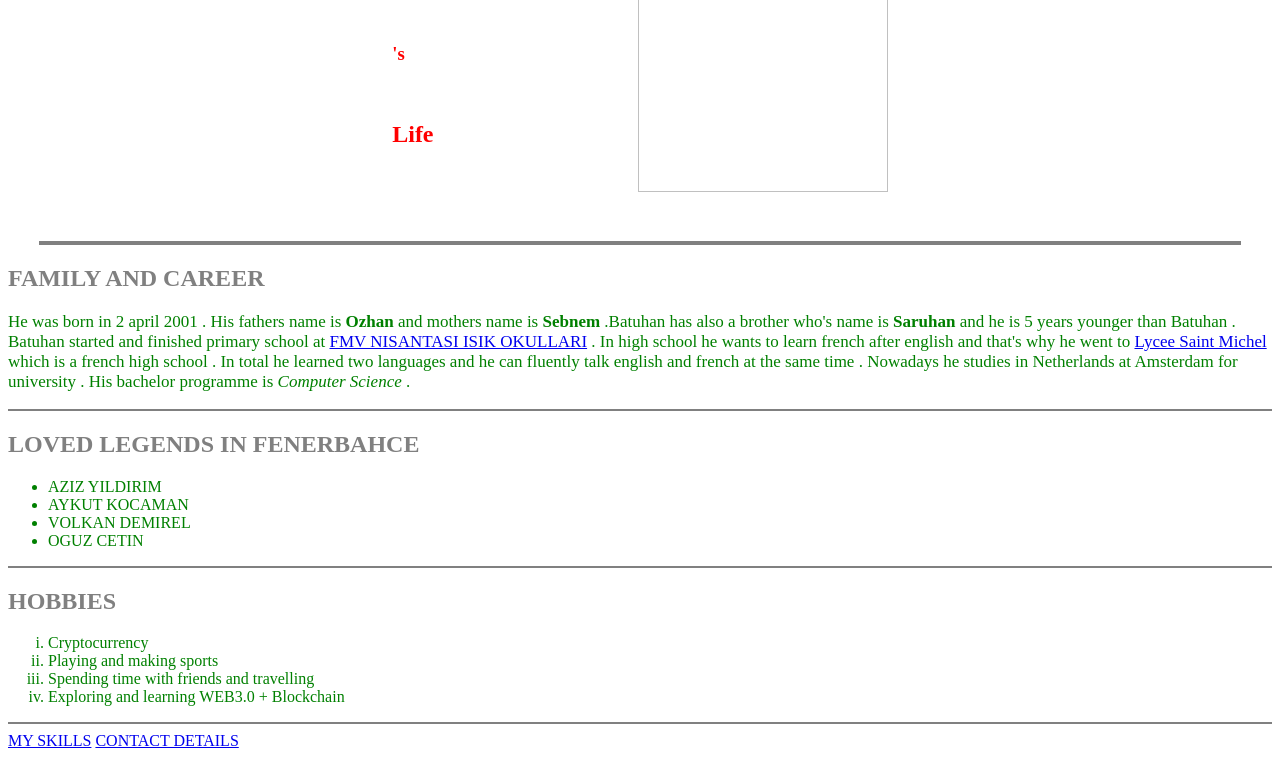
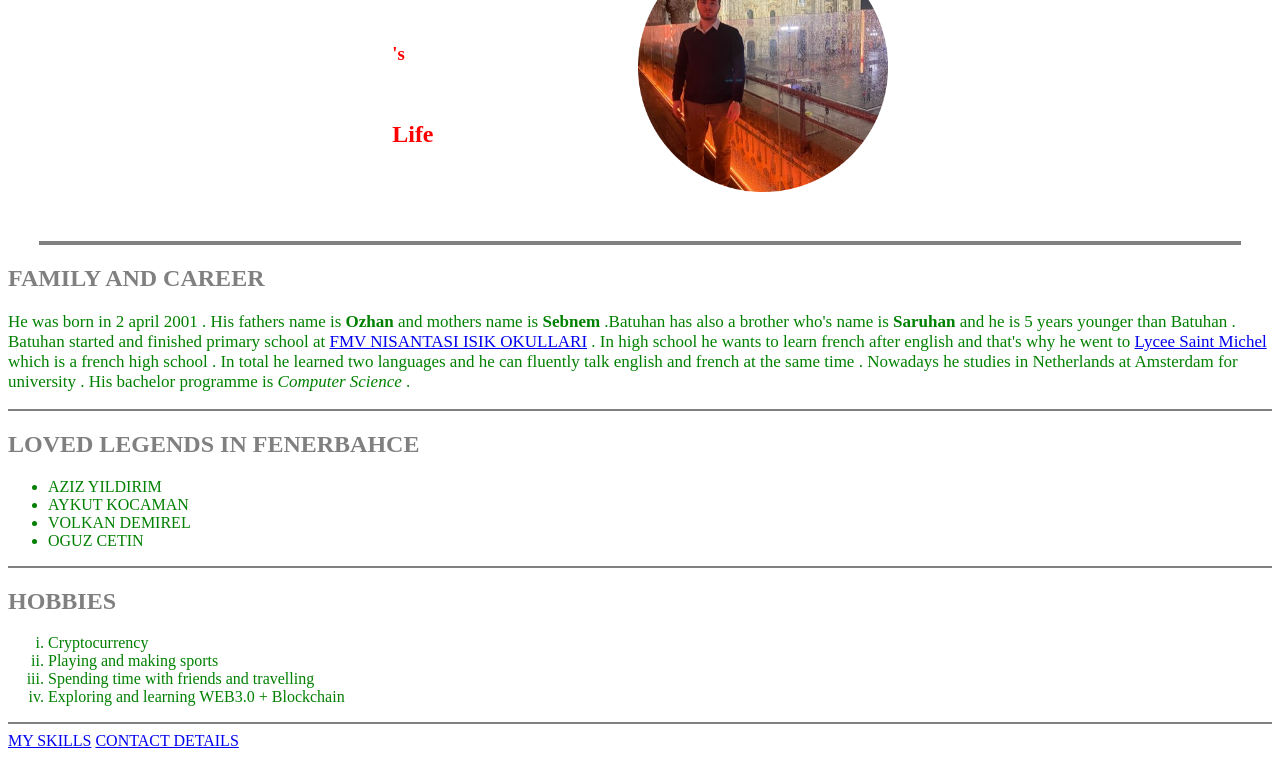
Before and after one commit to BatuhanWeb3/website, a plain HTML site: page index.html in a window 1280 px wide. Shown: the part 119-877 px from the top of the page. Drawn offline with Linux system fonts and the light colour scheme.

Commit message:
Update index.html

```diff
--- a/index.html
+++ b/index.html
@@ -21,7 +21,7 @@
   <h2>Life</h2>
   <br>
   </td>
-  <td><image src="img/cropduomo.png" , width="250" , heigth="347"></td>
+  <td><image src="cropduomo.png" , width="250" , heigth="347"></td>
   </tr>
   </table>
   <hr size="4", color="grey" , width="1200">
```
